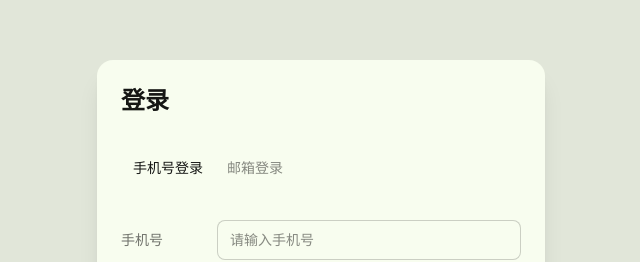
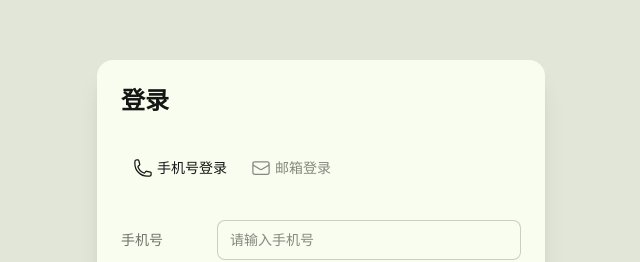
Before and after one commit to tstyllr/nextapp, a Next.js app: page /login in a window 1280 px wide. Shown: the part 146-408 px from the top of the page, without its empty margins (319-959 px from the left). Built offline with nearby package versions, Linux system fonts and the light colour scheme.

Commit message:
为登陆页面添加图标

```diff
--- a/package.json
+++ b/package.json
@@ -9,6 +9,7 @@
     "lint": "next lint"
   },
   "dependencies": {
+    "@heroicons/react": "^2.2.0",
     "daisyui": "^5.0.0",
     "next": "15.2.1",
     "react": "^19.0.0",
--- a/src/app/(auth)/login/page.tsx
+++ b/src/app/(auth)/login/page.tsx
@@ -2,6 +2,10 @@
 
 import { useState } from "react";
 import Link from "next/link";
+import {
+  EnvelopeIcon,
+  PhoneIcon
+} from "@heroicons/react/24/outline";
 
 export default function LoginPage() {
   const [loginMethod, setLoginMethod] = useState<"email" | "phone">("phone");
@@ -72,12 +76,14 @@ export default function LoginPage() {
               className={`tab ${loginMethod === "phone" ? "tab-active" : ""}`}
               onClick={() => setLoginMethod("phone")}
             >
+              <PhoneIcon className="w-5 h-5 mr-1" />
               手机号登录
             </a>
             <a
               className={`tab ${loginMethod === "email" ? "tab-active" : ""}`}
               onClick={() => setLoginMethod("email")}
             >
+              <EnvelopeIcon className="w-5 h-5 mr-1" />
               邮箱登录
             </a>
           </div>
```
Also changed, not shown: 1 other file (tests, documents, lock files or other folders).
